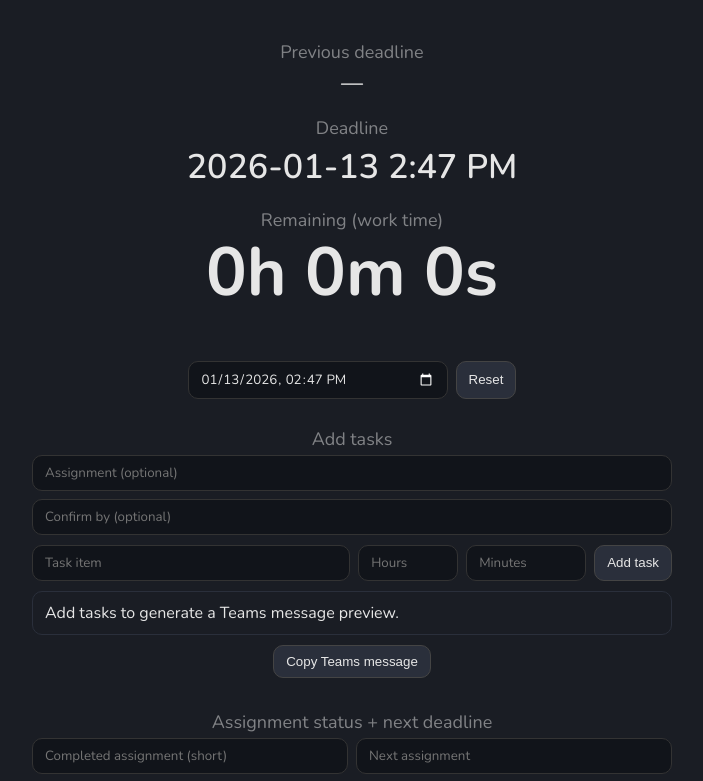
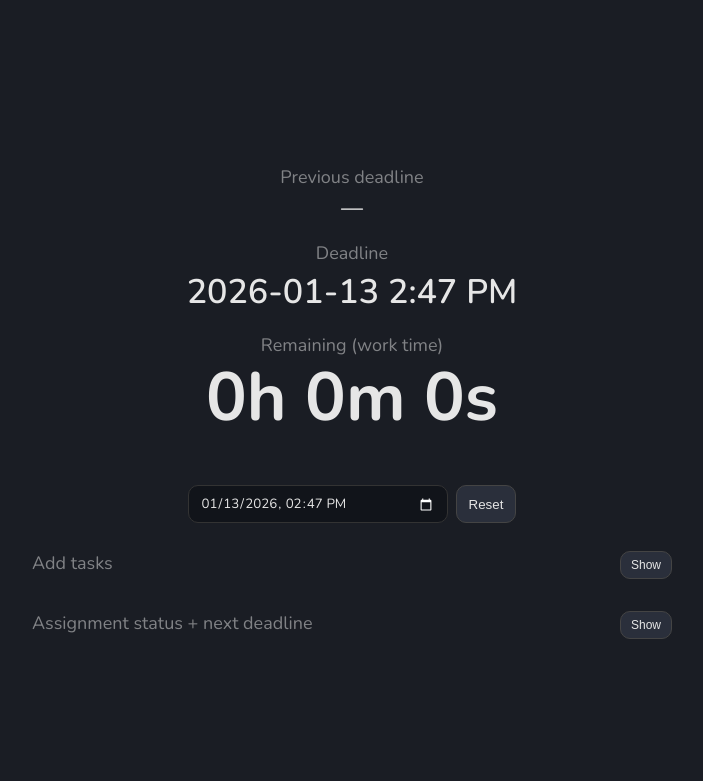
Before and after one commit to weiying-chen/work, a React (Vite) app: page / in a window 1280 px wide. Shown: the top 781 px of the page, without its empty margins (288-991 px from the left). Built offline with nearby package versions, Linux system fonts and the light colour scheme.

Commit message:
Make panels collapsible

```diff
--- a/src/App.tsx
+++ b/src/App.tsx
@@ -35,6 +35,8 @@ const LS_STATUS_NEXT_ASSIGNMENT_KEY = 'aliveline:status-next-assignment'
 const LS_STATUS_NEXT_COUNT_KEY = 'aliveline:status-next-count'
 const LS_STATUS_ASSIGNEE_KEY = 'aliveline:status-assignee'
 const LS_STATUS_START_KEY = 'aliveline:status-start-iso'
+const LS_PANEL_TASKS_OPEN_KEY = 'aliveline:panel-tasks-open'
+const LS_PANEL_STATUS_OPEN_KEY = 'aliveline:panel-status-open'
 const LS_DAILY_CLEAR_KEY = 'aliveline:daily-clear'
 const LS_REMINDER_NOTIFIED_KEY = 'aliveline:reminder-notified'
 const LS_REMINDER_REQUESTED_KEY = 'aliveline:reminder-requested'
@@ -64,6 +66,12 @@ function readStoredEntries(key: string) {
   } catch {
     return []
   }
+}
+
+function readStoredBool(key: string, fallback: boolean) {
+  const saved = localStorage.getItem(key)
+  if (saved === null) return fallback
+  return saved === 'true'
 }
 
 export default function App() {
@@ -112,6 +120,12 @@ export default function App() {
   )
   const [copyStatus, setCopyStatus] = useState<'idle' | 'copied' | 'failed'>('idle')
   const [statusCopyStatus, setStatusCopyStatus] = useState<'idle' | 'copied' | 'failed'>('idle')
+  const [isTasksPanelOpen, setIsTasksPanelOpen] = useState(() =>
+    readStoredBool(LS_PANEL_TASKS_OPEN_KEY, false)
+  )
+  const [isStatusPanelOpen, setIsStatusPanelOpen] = useState(() =>
+    readStoredBool(LS_PANEL_STATUS_OPEN_KEY, false)
+  )
 
   useEffect(() => {
     const id = setInterval(() => setNow(new Date()), 1000)
@@ -262,6 +276,14 @@ export default function App() {
   useEffect(() => {
     localStorage.setItem(LS_STATUS_ASSIGNEE_KEY, statusAssignee)
   }, [statusAssignee])
+
+  useEffect(() => {
+    localStorage.setItem(LS_PANEL_TASKS_OPEN_KEY, String(isTasksPanelOpen))
+  }, [isTasksPanelOpen])
+
+  useEffect(() => {
+    localStorage.setItem(LS_PANEL_STATUS_OPEN_KEY, String(isStatusPanelOpen))
+  }, [isStatusPanelOpen])
 
   useEffect(() => {
     if (statusStartAt) {
@@ -431,7 +453,19 @@ export default function App() {
       </div>
 
       <div className="message">
+        <div className="messageHeader">
           <div className="label">Add tasks</div>
+          <button
+            type="button"
+            className="toggleButton"
+            onClick={() => setIsTasksPanelOpen((prev) => !prev)}
+            aria-expanded={isTasksPanelOpen}
+          >
+            {isTasksPanelOpen ? 'Hide' : 'Show'}
+          </button>
+        </div>
+        {isTasksPanelOpen && (
+          <div className="messageBody">
             <div className="messageFields">
               <input
                 type="text"
@@ -509,9 +543,23 @@ export default function App() {
               )}
             </div>
           </div>
+        )}
+      </div>
 
       <div className="message">
+        <div className="messageHeader">
           <div className="label">Assignment status + next deadline</div>
+          <button
+            type="button"
+            className="toggleButton"
+            onClick={() => setIsStatusPanelOpen((prev) => !prev)}
+            aria-expanded={isStatusPanelOpen}
+          >
+            {isStatusPanelOpen ? 'Hide' : 'Show'}
+          </button>
+        </div>
+        {isStatusPanelOpen && (
+          <div className="messageBody">
             <div className="statusFields">
               <input
                 type="text"
@@ -565,6 +613,8 @@ export default function App() {
               )}
             </div>
           </div>
+        )}
+      </div>
     </div>
   )
 }
--- a/src/index.css
+++ b/src/index.css
@@ -121,6 +121,25 @@ input {
   text-align: center;
 }
 
+.messageHeader {
+  display: flex;
+  align-items: center;
+  justify-content: space-between;
+  gap: 8px;
+  max-width: 640px;
+  margin: 0 auto;
+  width: 100%;
+}
+
+.messageBody {
+  margin-top: 10px;
+}
+
+.toggleButton {
+  font-size: 12px;
+  padding: 6px 10px;
+}
+
 .messageFields {
   display: grid;
   gap: 8px;
```
Lines whose indentation alone changed are shown as unchanged.
